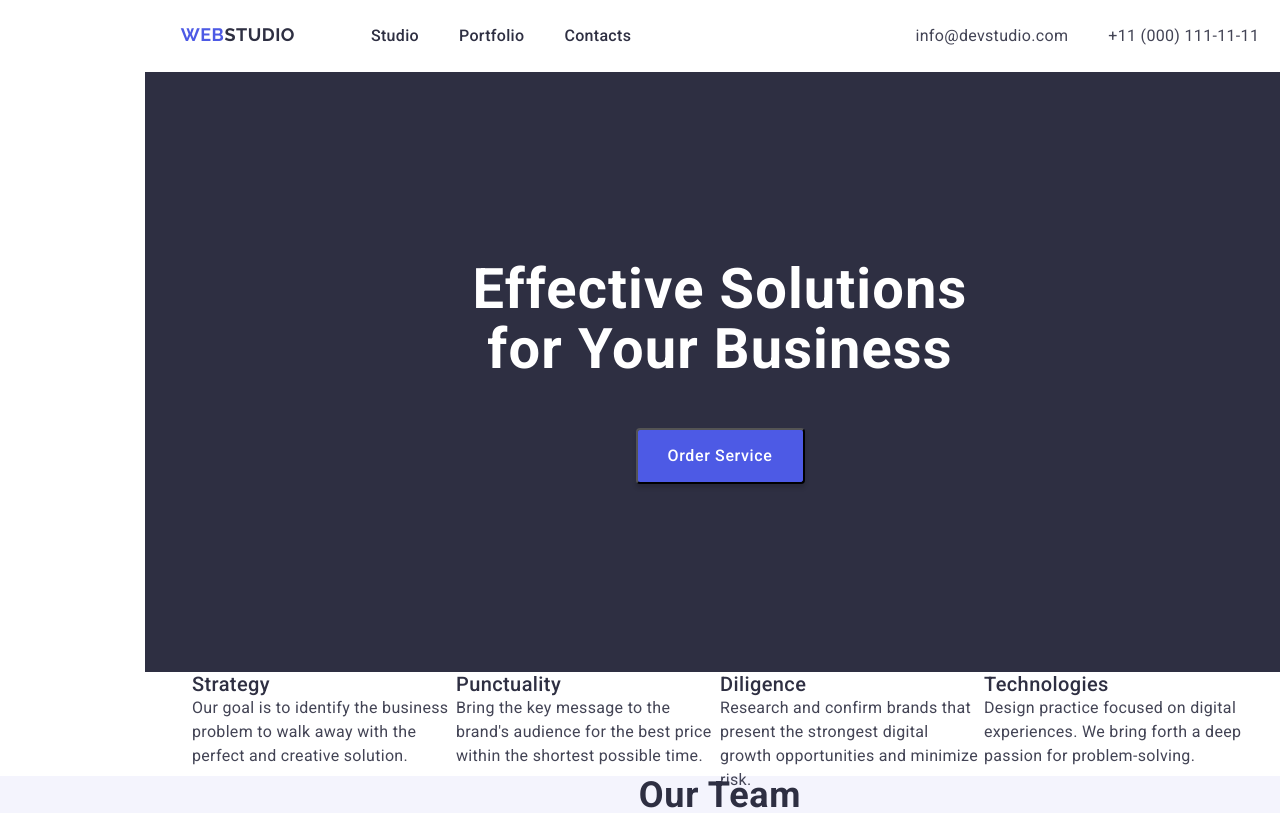
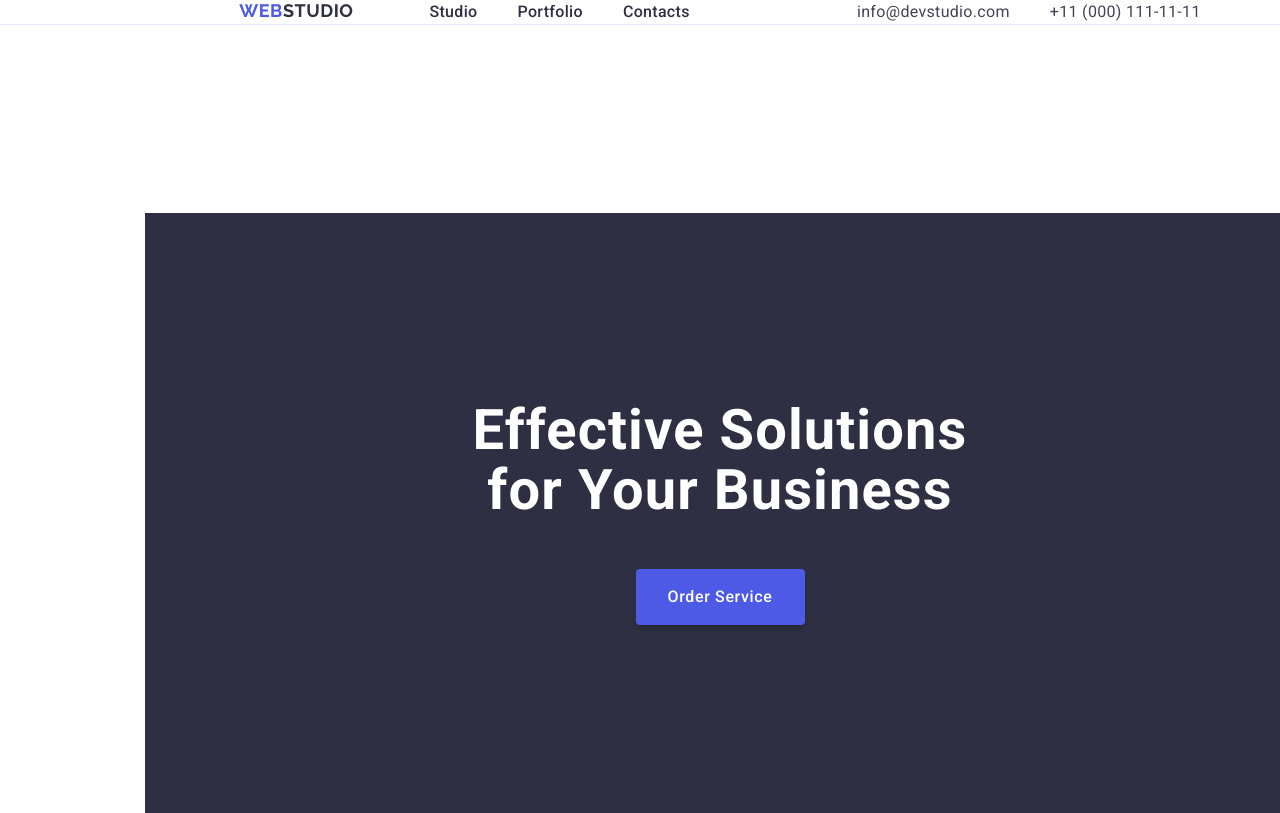
Before and after one commit to OlenaHeizmann/goit-markup-hw-03, a plain HTML site: page index.html in a window 1280 px wide. Shown: the top 813 px of the page. Drawn offline with nearby package versions, Linux system fonts and the light colour scheme.

Commit message:
first-save1.1

```diff
--- a/css/styles.css
+++ b/css/styles.css
@@ -47,11 +47,17 @@ body {
   margin-right: 145px;
 }
 
+.page-header {
+  border-bottom: 1px solid #e7e9fc;
+}
+
 .header-container {
   display: flex;
   justify-content: space-around;
   margin: 24px;
   margin-bottom: 24px;
+  width: 1158px;
+  margin: 0 auto;
 }
 
 .navigation {
@@ -67,6 +73,7 @@ body {
   letter-spacing: 0.02em;
   color: #2e2f42;
   display: inline-flex;
+  align-items: center;
   justify-items: space-between;
   width: 261px;
   height: 24px;
@@ -81,6 +88,7 @@ body {
 
 .navitem {
   color: #2e2f42;
+  padding: 24px 0;
 }
 
 .logo-top {
@@ -91,7 +99,7 @@ body {
   text-transform: uppercase;
   letter-spacing: 0.03em;
   color: #4d5ae5;
-  padding-right: 76px;
+  margin-right: 76px;
 }
 
 header span {
@@ -121,7 +129,9 @@ header span {
   color: #434455;
 }
 /** main */
-
+.hero {
+  padding: 188px 0;
+}
 .hero-container {
   display: flex;
   flex-direction: column;
@@ -142,6 +152,7 @@ header span {
   letter-spacing: 0.02em;
   text-align: center;
   color: #fff;
+  max-width: 496px;
 }
 
 .hero-but {
@@ -153,10 +164,11 @@ header span {
   letter-spacing: 0.04em;
   color: #fff;
   cursor: pointer;
+  border: none;
   border-radius: 4px;
-  width: 169px;
   height: 56px;
   box-shadow: 0 4px 4px 0 rgba(0, 0, 0, 0.15);
+  min-width: 169px;
 }
 
 .hero-but:hover,
--- a/index.html
+++ b/index.html
@@ -69,8 +69,9 @@
       <section class="features">
         <div class="container feauters-container">
           <h2 class="section-title titel-features">Our features</h2>
+          <div class="features-list">
           <ul class="main-feauters-list">
-            <div class="features-list">
+
             <li>
               <div class="features-list-item">
               <h3 class="title">Strategy</h3>
@@ -110,7 +111,6 @@
           </ul>
         </div>
       </section>
-
       <section class="team">
         <div class="container">
           <h2 class="section-title">Our Team</h2>
```
